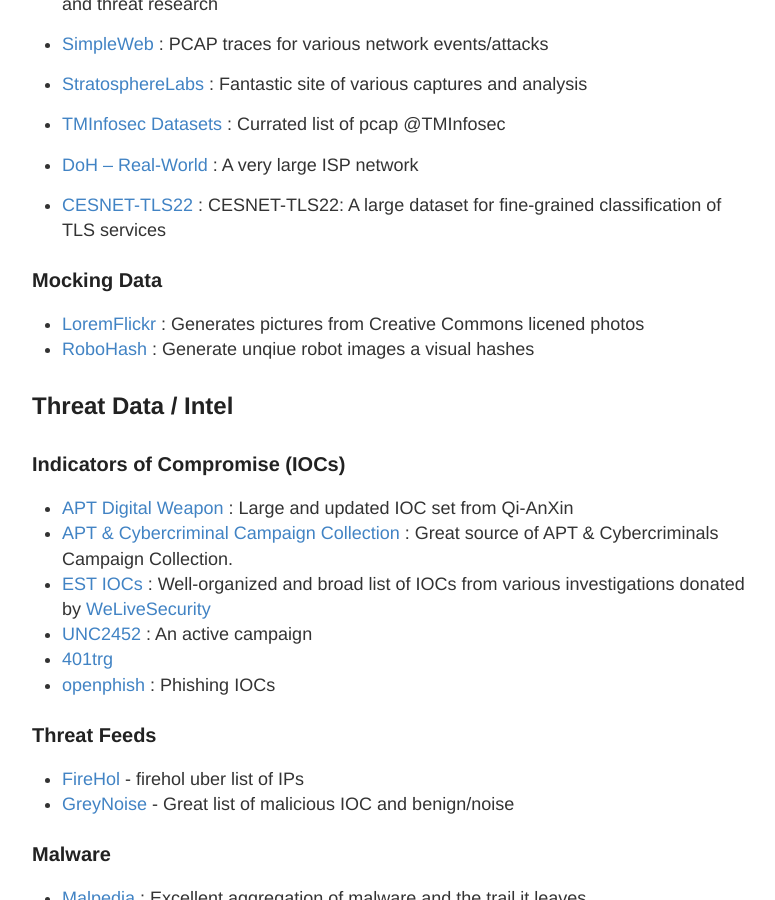
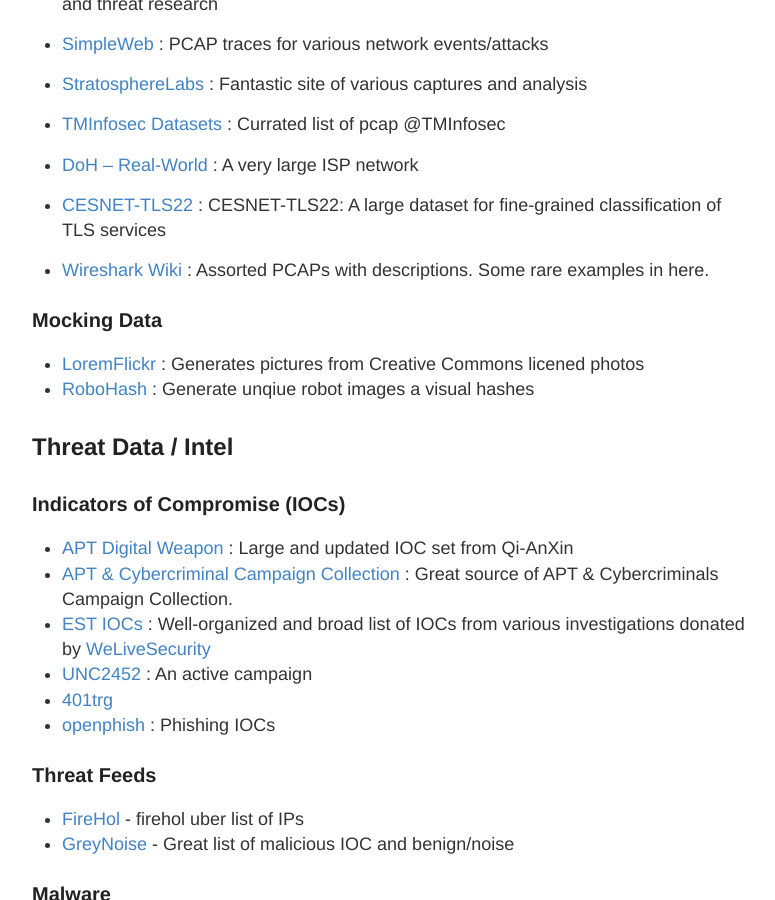
Before and after one commit to stevehenderson/stevehenderson.github.io, a Jekyll site: the page built from data.md, in a window 1280 px wide and 900 px high, scrolled down 2031 px. Shown: the whole window, without its empty margins (248-1023 px from the left). Built offline with Jekyll 4.4.1, drawn with Linux system fonts in a browser that asks for light colours.

Commit message:
Update data.md

```diff
--- a/data.md
+++ b/data.md
@@ -78,6 +78,8 @@
 
    * [CESNET-TLS22](https://zenodo.org/records/7965515) : CESNET-TLS22: A large dataset for fine-grained classification of TLS services
 
+   * [Wireshark Wiki](https://wiki.wireshark.org/samplecaptures) : Assorted PCAPs with descriptions.  Some rare examples in here.
+
 ### Mocking Data
 
    * [LoremFlickr](https://loremflickr.com/) : Generates pictures from Creative Commons licened photos
```
